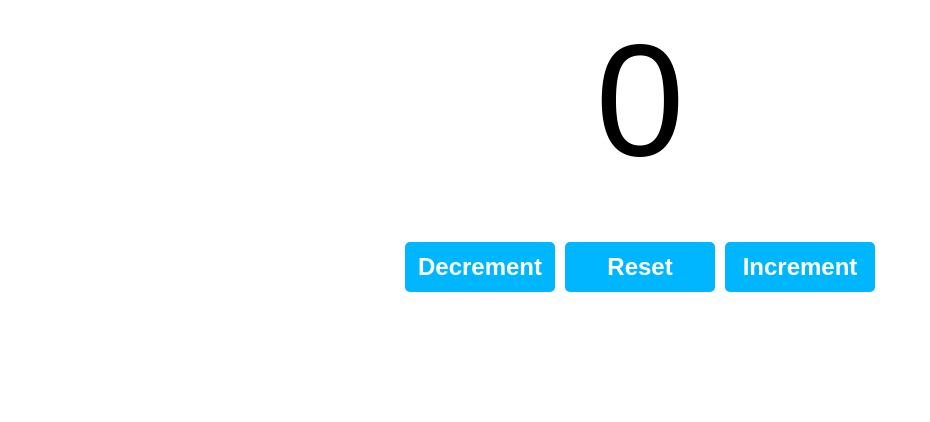
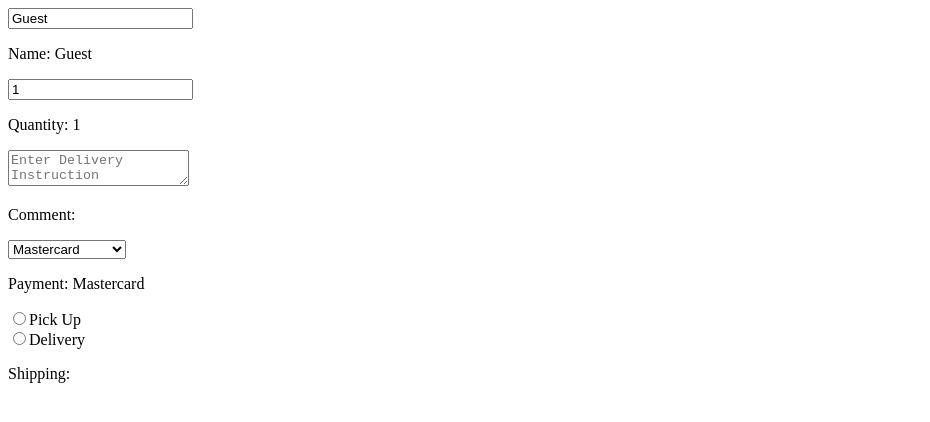
Before and after one commit to Akash0995/ReactJs, a React (Vite) app: page / in a window 1280 px wide. Shown: the top 422 px of the page, without its empty margins (0-930 px from the left). Built offline with nearby package versions, Linux system fonts and the light colour scheme.

Commit message:
onChange event handler - various input type

```diff
--- a/src/App.jsx
+++ b/src/App.jsx
@@ -8,7 +8,7 @@
 
   return(
     <>
-     <Counter></Counter>
+     <MyComponent></MyComponent>
     </>
   )  ;
 
--- a/src/MyComponent.jsx
+++ b/src/MyComponent.jsx
@@ -3,31 +3,77 @@
 function MyComponent()
 {
     const [name, setName] = useState("Guest");
-    const [age,setAge] = useState(0);
-    const [isEmployed,setIsEmployed] = useState(false);
-    const incrementAge = () =>
+    const [quantity, setQuantity] = useState(1);
+    const [comment, setComment] = useState("");
+    const [payment, setPayment] = useState("Mastercard");
+    const [shipping, setShipping] = useState("");
+
+
+    function handleNameChange(event)
     {
-        setAge(age+1);
+        setName(event.target.value);
     }
-    const updateName = () =>
+    function handleQuantityChange(event)
     {
-        setName("Akash");
+        setQuantity(event.target.value);
     }
-    const ckeckEmployed = () =>
+    function handleCommentChange(event)
     {
-        setIsEmployed(!isEmployed);
+        setComment(event.target.value);
     }
-
+    function handlePaymnetChange(event)
+    {
+        setPayment(event.target.value);
+    }
+    function handleShippingChange(event)
+    {
+        setShipping(event.target.value);
+    }
     return(
         <div>
+            <input value={name} onChange={handleNameChange}></input>
             <p>Name: {name}</p>
-            <button onClick={updateName}>SetName</button>
 
-            <p>Age: {age}</p>
-            <button onClick={incrementAge}>SetAge</button>
+            <input value={quantity} onChange={handleQuantityChange} type='number'></input>
+            <p>Quantity: {quantity}</p>
 
-            <p>Is Employed: {isEmployed ? "Yes":"No"}</p>
-            <button onClick={ckeckEmployed}>IsEmployed</button>
+            <textarea value={comment} onChange={handleCommentChange}
+            placeholder='Enter Delivery Instruction'></textarea>
+            <p>Comment: {comment}</p>
+
+            <select value={payment} onChange={handlePaymnetChange}>
+                <option value=''>Select an option</option>
+                <option value='Visa'>Visa</option>
+                <option value='Mastercard'>Mastercard</option>
+                <option value='GiftCard'>GiftCard</option>
+            </select>
+            <p>Payment: {payment}</p>
+
+      <label>
+        <input
+          type="radio"
+          name="shipping"      // 🔑 same name for group
+          value="Pick Up"        // 🔑 unique value
+          checked={shipping === "Pick Up"}
+          onChange={handleShippingChange}
+        />
+        Pick Up
+      </label>
+      <br></br>
+
+      <label>
+        <input
+          type="radio"
+          name="shipping"      // same name
+          value="Delivery"       // different value
+          checked={shipping === "Delivery"}
+          onChange={handleShippingChange}
+        />
+        Delivery
+      </label>
+      <p>Shipping: {shipping}</p>
+
+
         </div>
     );
 }
```
